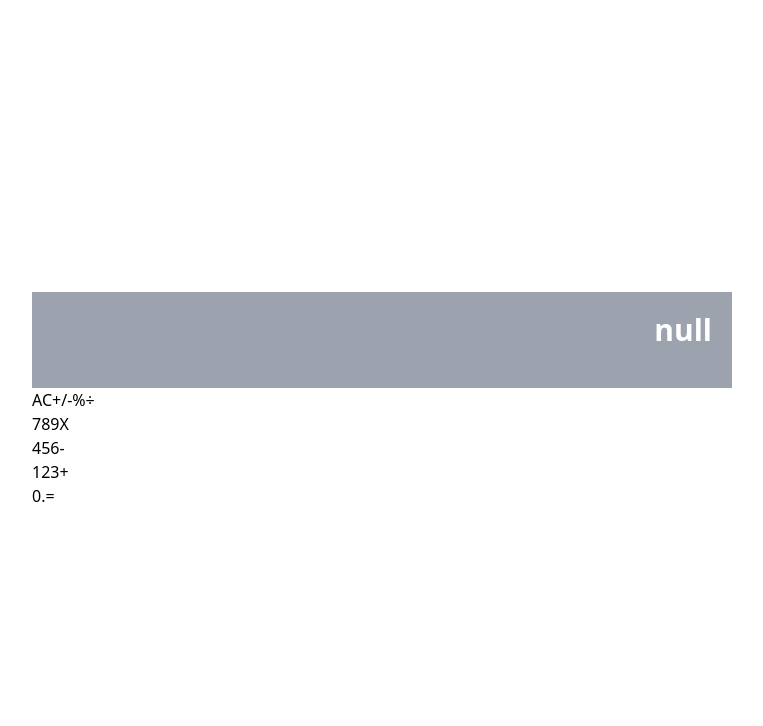
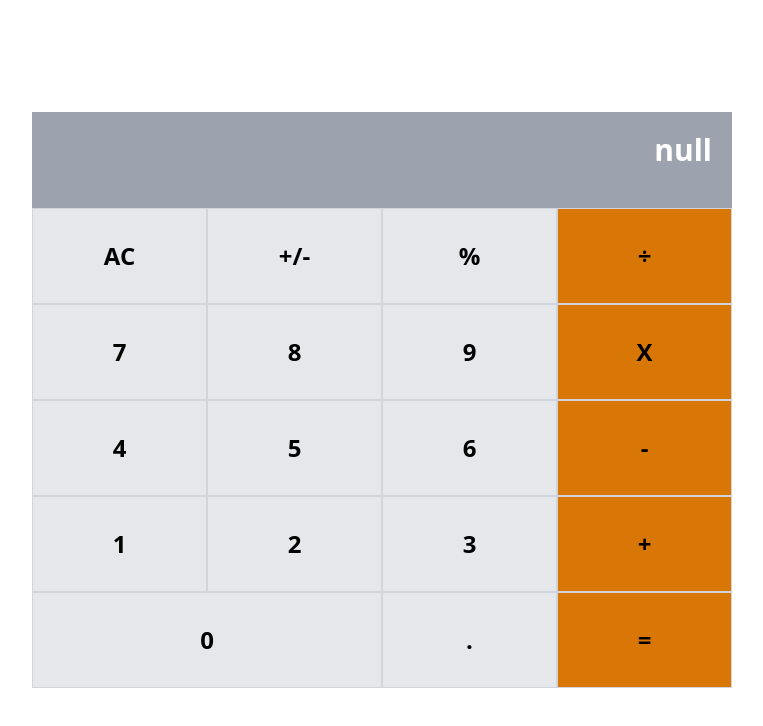
Before and after one commit to omar-labana/compu, a React (Create React App) app: page / in a window 1280 px wide. Shown: the top 726 px of the page, without its empty margins (258-1021 px from the left). Built offline with nearby package versions, Linux system fonts and the light colour scheme.

Commit message:
Add styling to calculator

```diff
--- a/src/components/Button.js
+++ b/src/components/Button.js
@@ -2,16 +2,17 @@ import React from 'react';
 import PropTypes from 'prop-types';
 
 const Button = (props) => {
-  const { buttonName, clickHandler } = props;
+  const { buttonName, clickHandler, st } = props;
   const handleClick = (buttonName) => clickHandler(buttonName);
   return (
-    <button type="button" name="button" onClick={(e) => handleClick(buttonName, e)}>{buttonName}</button>
+    <button type="button" name="button" onClick={(e) => handleClick(buttonName, e)} className={st(buttonName)}>{buttonName}</button>
   );
 };
 
 Button.propTypes = {
   buttonName: PropTypes.string.isRequired,
   clickHandler: PropTypes.func.isRequired,
+  st: PropTypes.func.isRequired,
 };
 
 export default Button;
--- a/src/components/ButtonPanel.js
+++ b/src/components/ButtonPanel.js
@@ -65,11 +65,26 @@ const ButtonPanel = (props) => {
     [{ text: '0' }, { text: '.' }, { text: '=' }],
   ];
 
-  const trick = (i) => <Button buttonName={i.text} key={i.text} clickHandler={clickHandler} />;
+  const divSty = 'h-24 flex';
+  const b = (i) => {
+    const wide = i === '0' ? 'w-1/2' : 'w-1/4';
+    let color = '';
+    switch (i) {
+      case '+': case '-': case 'X': case '÷': case '=':
+        color = 'bg-yellow-600';
+        break;
 
-  const renderButtons = (a) => a.map((i) => trick(i));
+      default:
+        color = 'bg-gray-200';
+        break;
+    }
+    return `${color} ${wide} border border-gray-300 text-2xl font-semibold`;
+  };
+  const t = (i) => <Button buttonName={i.text} key={i.text} st={b} clickHandler={clickHandler} />;
 
-  const buttonItems = buttons.map((array) => <div key={array[0].text}>{renderButtons(array)}</div>);
+  const renBut = (a) => a.map((i) => t(i));
+
+  const buttonItems = buttons.map((a) => <div key={a[0].text} className={divSty}>{renBut(a)}</div>);
 
   return (
     <>
```
